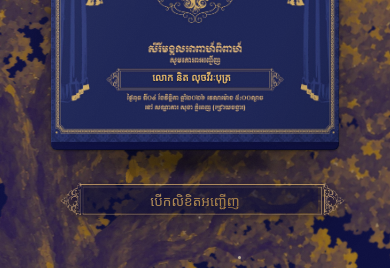
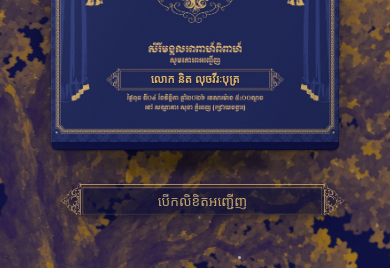
Before and after one commit to goldenbison/vl-wedding, a website built with Vite: page index.html in a window 390 px wide. Shown: the part 381-649 px from the top of the page. Built offline with nearby package versions, Linux system fonts and the light colour scheme; some packages are replaced by stand-ins of ours; files whose address does not match are found by name; a web font is replaced by a local one.

Commit message:
Align guest name and opening frame on mobile browsers

```diff
--- a/src/config.js
+++ b/src/config.js
@@ -53,7 +53,7 @@
   thanks: { src: '/assets/card/panel-thanks.jpg', alt: 'សេចក្តីថ្លែងអំណរគុណ និងសេចក្តីសុំអភ័យទោស' },
   mapCard: { src: '/assets/card/map-card.jpg', alt: 'ផែនទីទៅសណ្ឋាគារ សុខា ភ្នំពេញ (ជ្រោយចង្វារ)' },
   guestFrame: { src: '/assets/card/guest-frame.png', alt: '' },
-  guestBox: { left: 22.2, top: 72.05, width: 53.2, height: 5.2 },
+  guestBox: { left: 24.15, top: 72.34, width: 51.77, height: 5.9 },
 }
 
 // ---------------------------------------------------------------------------
--- a/src/main.js
+++ b/src/main.js
@@ -43,8 +43,7 @@
   g.innerHTML = `<span>${esc(guestName)}</span>`
 
   const openBtn = $('#envOpenBtn')
-  openBtn.textContent = misc.openButton
-  openBtn.dataset.label = misc.openButton
+  openBtn.innerHTML = `<span class="env-open-frame"><span class="env-open-label"><span>${esc(misc.openButton)}</span></span></span>`
   sprinkleStars($('.env-stars'), 16)
 }
 
--- a/src/modules/guest-name.js
+++ b/src/modules/guest-name.js
@@ -1,6 +1,6 @@
 // Measure after fonts load and whenever a frame changes size (including reveal).
 export function fitGuestNames() {
-  const boxes = [...document.querySelectorAll('.env-guest-name, .hero-guest-name')]
+  const boxes = [...document.querySelectorAll('.env-guest-name, .hero-guest-name, .env-open-label')]
   function fit(box) {
     const label = box.firstElementChild
     const style = getComputedStyle(box)
--- a/src/styles/envelope.css
+++ b/src/styles/envelope.css
@@ -130,7 +130,7 @@
   align-items: center;
   justify-content: center;
   text-align: center;
-  padding: 0 3%;
+  padding: 0 1.2%;
   font-family: var(--font-kh);
   font-weight: 700;
   font-size: 4.1cqw;
@@ -140,7 +140,7 @@
   white-space: nowrap;
   pointer-events: none;
 }
-.env-guest-name > span, .hero-guest-name > span { flex: none; display: block; }
+.env-guest-name > span, .hero-guest-name > span, .env-open-label > span { flex: none; display: block; }
 
 /* ---- back: the printed gatefold ------------------------------------------ */
 .env-side-back {
@@ -265,40 +265,49 @@
   position: relative;
   z-index: 6;
   width: min(370px, 84vw);
-  aspect-ratio: 900 / 115;
+  min-height: 44px;
+  display: grid;
+  place-items: center;
+  padding: 0;
   border: 0;
-  background: url('/assets/card/name-frame.png') center / contain no-repeat;
+  background: none;
   color: transparent;
   font-family: var(--font-moul);
   font-size: clamp(0.85rem, 3.4vw, 1rem);
   filter: drop-shadow(0 1px 3px rgba(4, 6, 20, 0.85)) drop-shadow(0 8px 20px rgba(0, 0, 0, 0.45));
   transition: transform 0.3s ease, filter 0.3s ease;
 }
-.env-open-btn::before {
+.env-open-frame {
+  position: relative;
+  display: block;
+  width: 100%;
+  aspect-ratio: 900 / 115;
+  background: url('/assets/card/name-frame.png') center / 100% 100% no-repeat;
+}
+.env-open-frame::before {
   /* glass panel inside the printed frame, like the guest name box —
      plain translucency (no backdrop-filter: Safari misplaces it under
      a filtered parent) */
   content: '';
   position: absolute;
   /* measured to the artwork's inner box lines (the crop is asymmetric) */
-  inset: 28% 9.6% 11% 11.4%;
+  inset: 29% 8.3% 2% 13.2%;
   background: rgba(14, 16, 58, 0.62);
   border-radius: 2px;
   box-shadow: inset 0 1px 0 rgba(242, 227, 187, 0.08);
-  z-index: -1;
+  z-index: 0;
 }
-.env-open-btn::after {
-  content: attr(data-label);
+.env-open-label {
   position: absolute;
-  inset: 0;
+  inset: 29% 8.3% 2% 13.2%;
   display: flex;
   align-items: center;
   justify-content: center;
-  padding-top: 11px;
-  background: var(--gold-grad);
-  -webkit-background-clip: text;
-  background-clip: text;
-  color: transparent;
+  padding: 0 2%;
+  line-height: 1.7;
+  white-space: nowrap;
+  color: var(--gold-300);
+  z-index: 1;
 }
 .env-open-btn:hover {
   transform: translateY(-2px);
```
